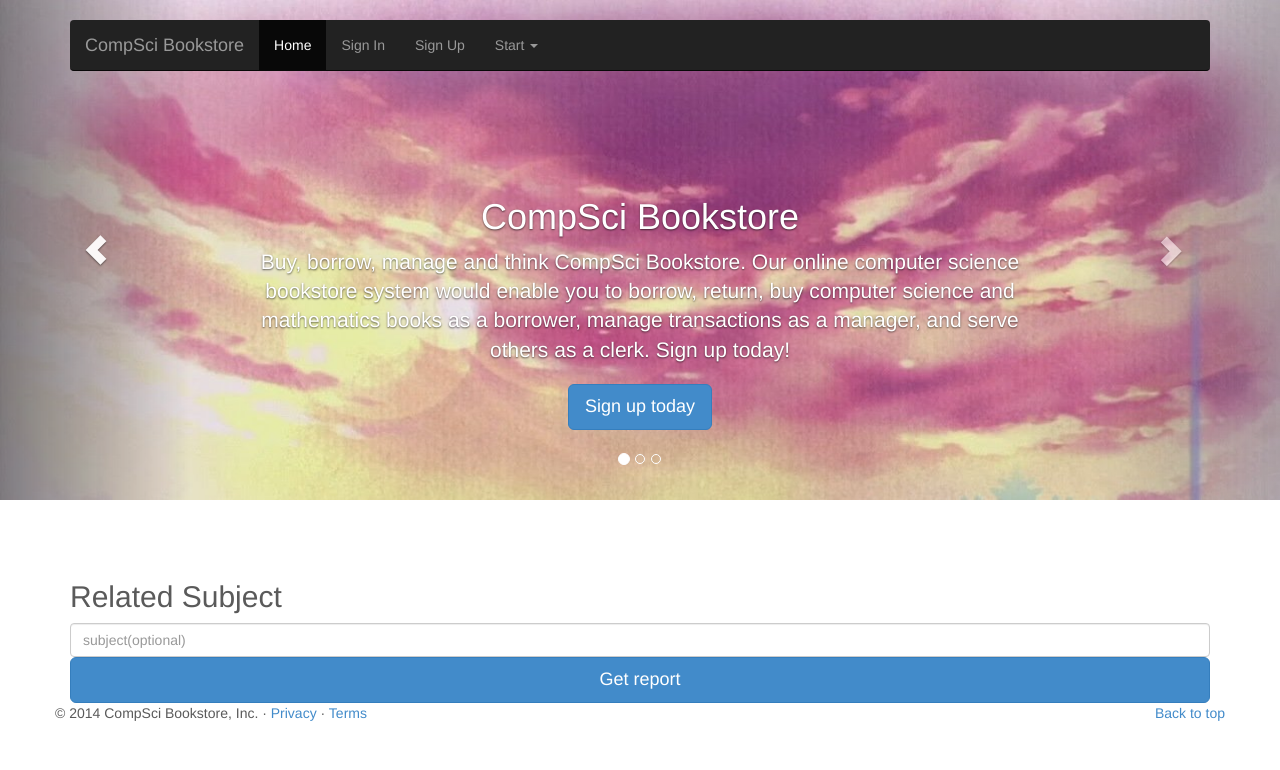
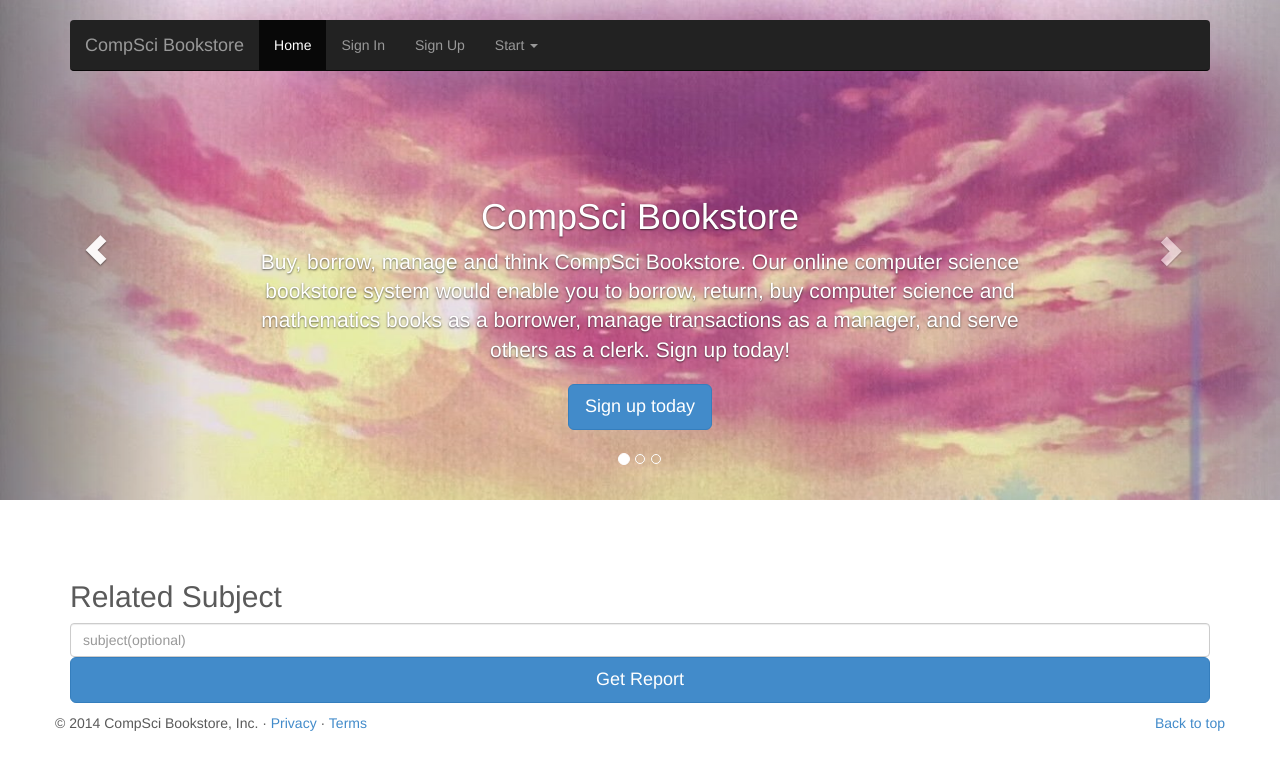
Before and after one commit to cpsc304projectPart3/library, a Django app: template books/templates/books/librarian/book_report.html in a window 1280 px wide. Shown: the top 770 px of the page. Run offline with Django 3.2, Linux system fonts and the light colour scheme; the template is opened without the code that fills it, so the values that code supplies are empty; some libraries are stand-ins or nearby versions.

Commit message:
Update book_report.html

```diff
--- a/books/templates/books/librarian/book_report.html
+++ b/books/templates/books/librarian/book_report.html
@@ -6,6 +6,12 @@
 
 
  <div class="container">
+     <head>
+        <style>
+            td
+            {padding-right:60px;}
+            </style>
+     </head>
 
 	 {% if flag %}
 
@@ -33,10 +39,11 @@
         <h2 class="form-signin-heading">Related Subject</h2>
 
         <input type="text" class="form-control" name="subject" placeholder="subject(optional)">
-        <button class="btn btn-lg btn-primary btn-block" type="submit">Get report</button>
+        <button class="btn btn-lg btn-primary btn-block" type="submit">Get Report</button>
 	</form>
 
 	{% endif %}
+    <p></p>
 
     </div> <!-- /container -->
 
```
